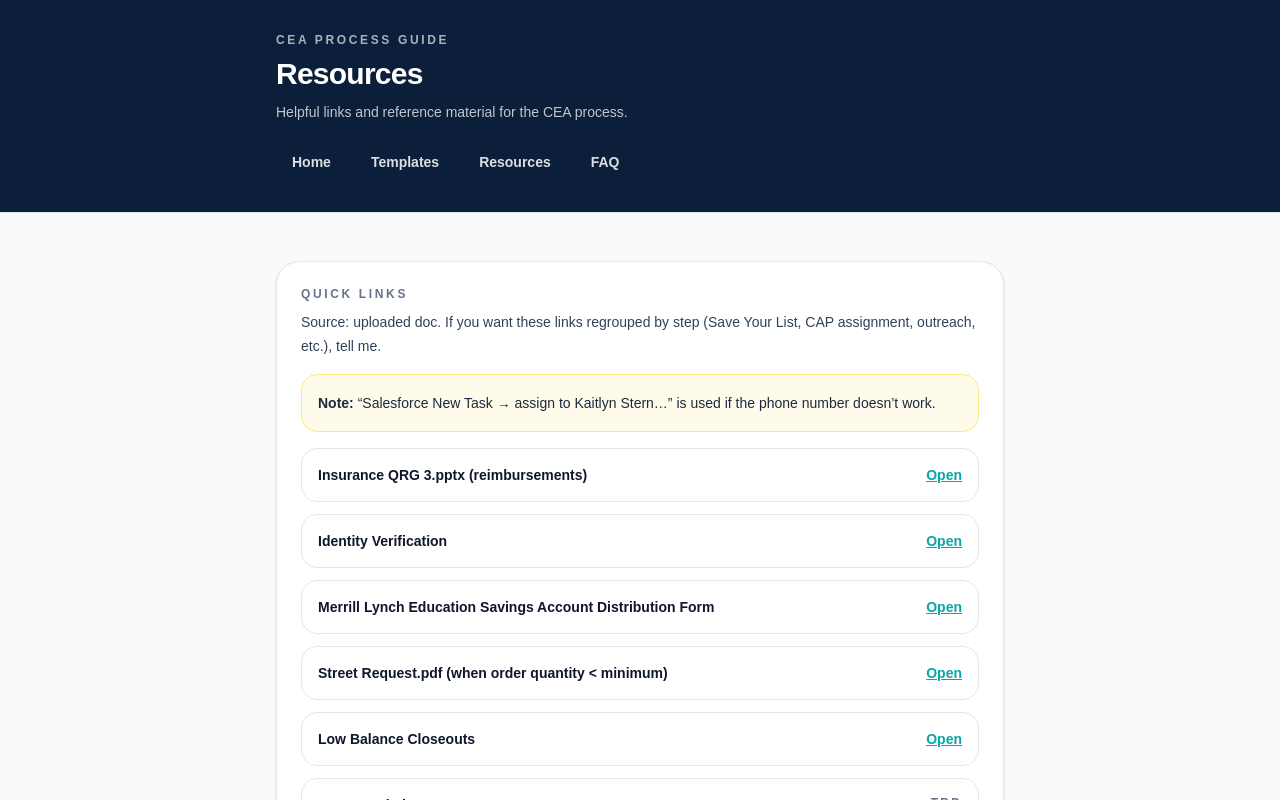
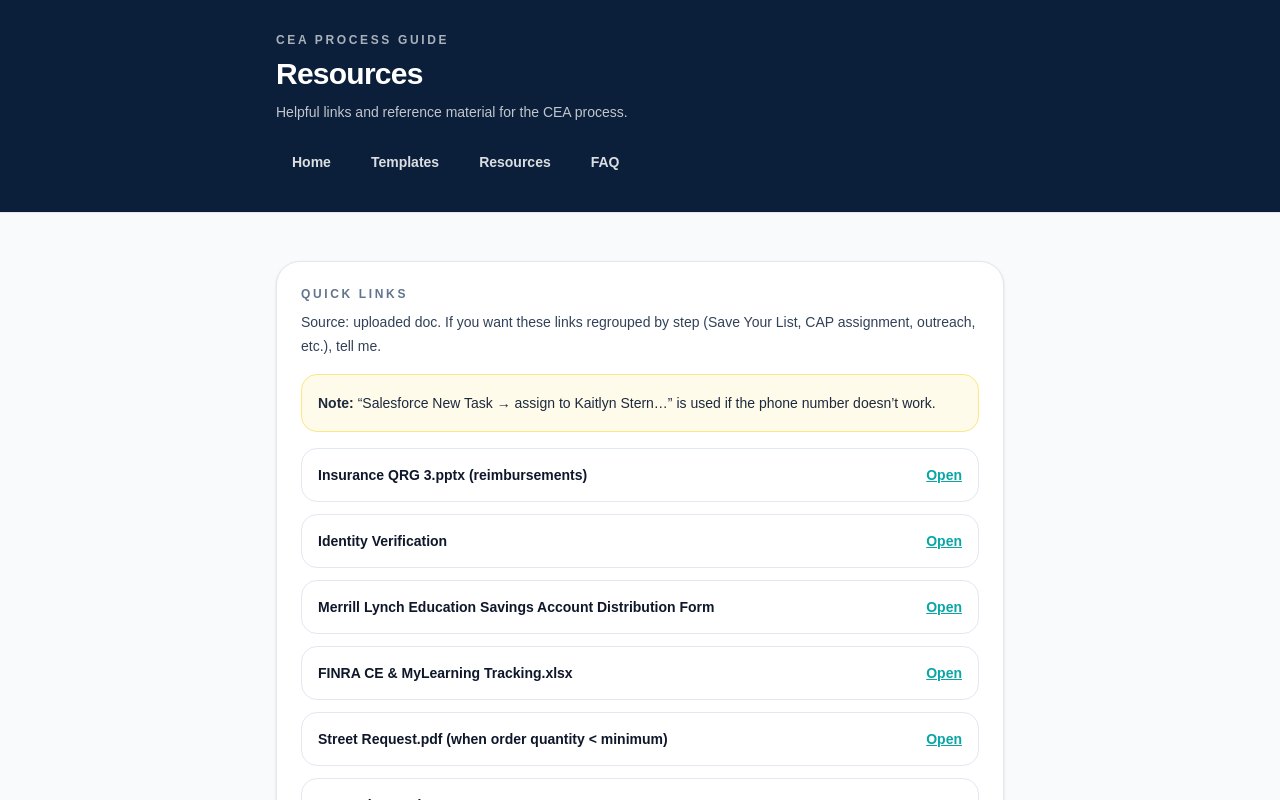
Before and after one commit to lugeorge8/ceaprocess, a Next.js app: page /resources in a window 1280 px wide. Shown: the top 800 px of the page. Built offline with nearby package versions, Linux system fonts and the light colour scheme.

Commit message:
Add FINRA CE & MyLearning tracking link

```diff
--- a/src/app/resources/page.tsx
+++ b/src/app/resources/page.tsx
@@ -77,6 +77,10 @@ export default function ResourcesPage() {
                 href: "http://resourcecentral.bankofamerica.com/RetirementEducationPlanningDocuments/0873.pdf",
               },
               {
+                label: "FINRA CE & MyLearning Tracking.xlsx",
+                href: "https://bankofamerica.sharepoint.com.mcas.ms/:x:/r/sites/MG-PacificCoastCEAs-CO/_layouts/15/Doc.aspx?sourcedoc=%7B8BDDDCA5-A629-4CE8-A0E5-D1E53DFDFF74%7D&file=FINRA%20CE%20&%20MyLearning%20Tracking.xlsx=&action=default&mobileredirect=true",
+              },
+              {
                 label: "Street Request.pdf (when order quantity < minimum)",
                 href: "http://intranet.bankofamerica.com/GWMSContactCenter/Documents/99%20Markets/Street%20Request.pdf",
               },
```
